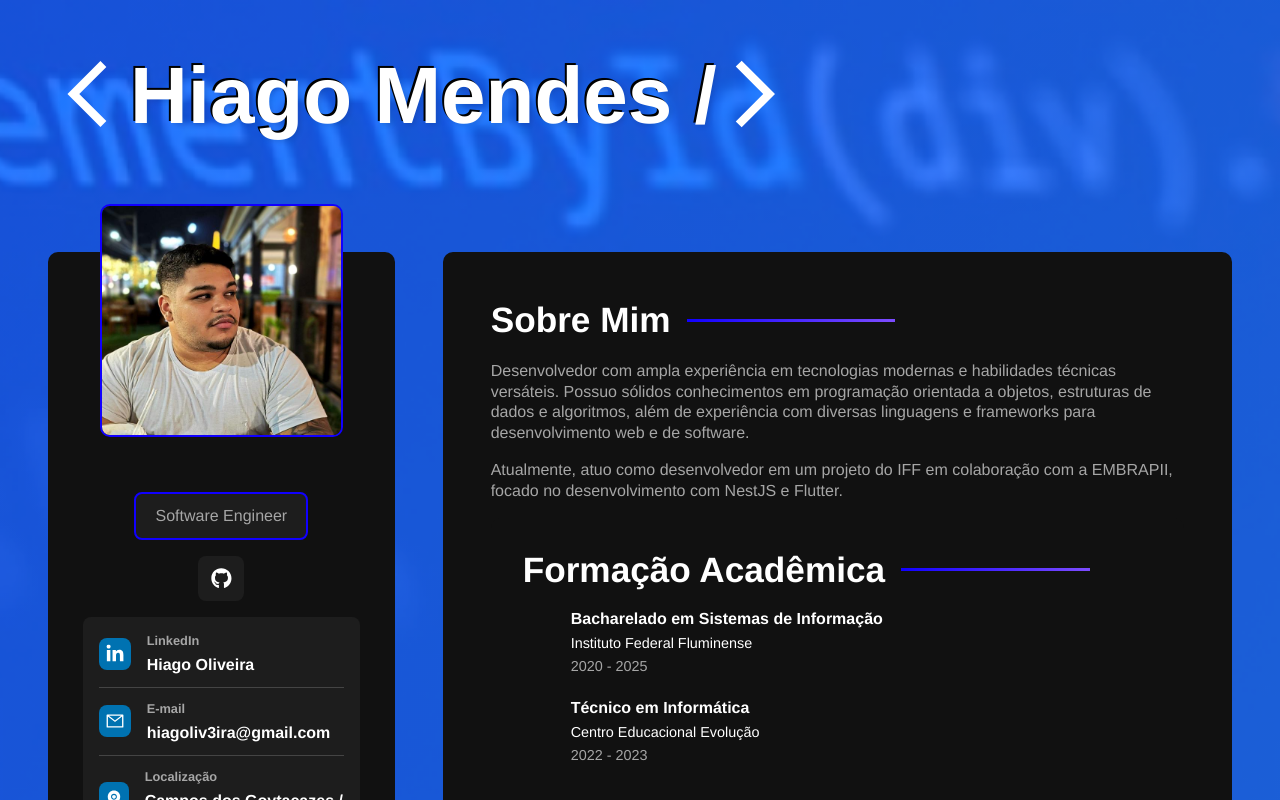
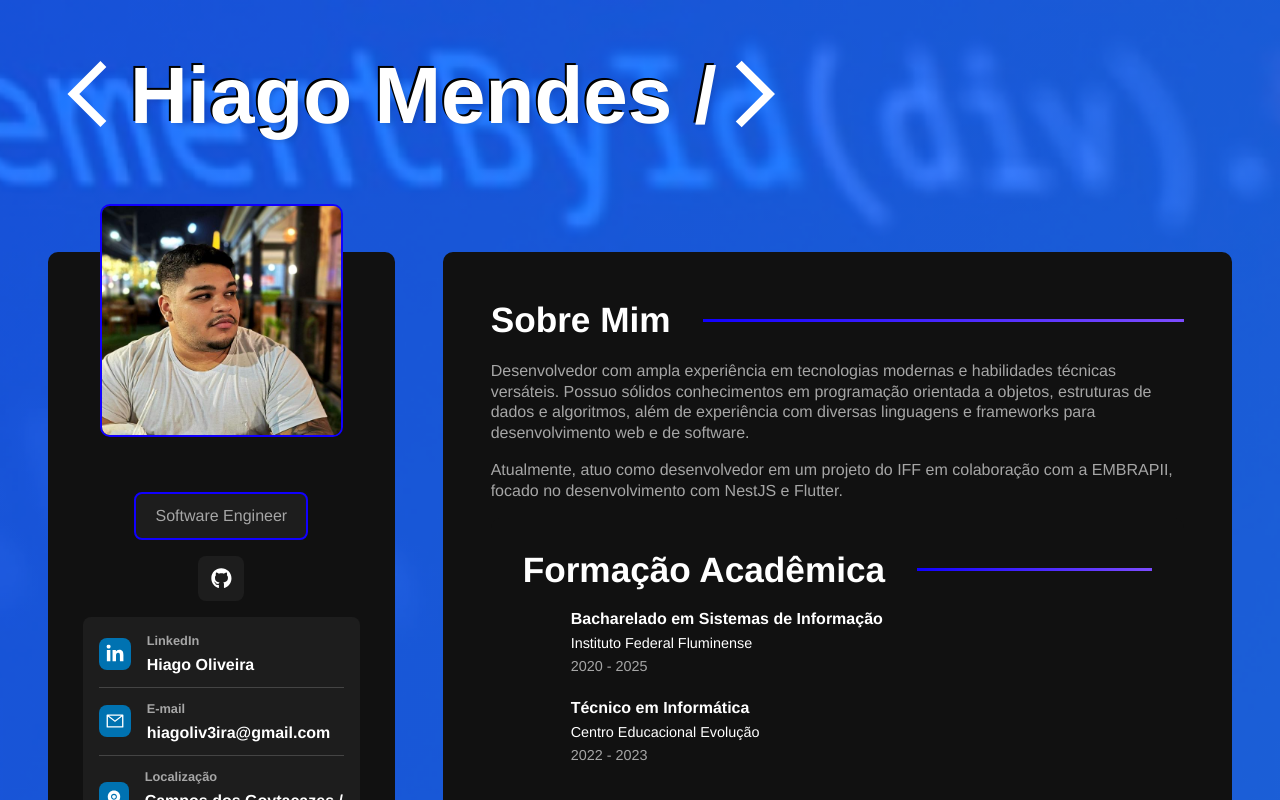
Before and after one commit to hiag0liveira/Portfolio, a React (Vite) app: page / in a window 1280 px wide. Shown: the top 800 px of the page. Built offline with nearby package versions, Linux system fonts and the light colour scheme; some icons are missing.

Commit message:
Refactor maincontent.sass and mixins.sass

```diff
--- a/src/styles/components/maincontent.sass
+++ b/src/styles/components/maincontent.sass
@@ -18,12 +18,15 @@
         font-size: 2.2rem
         margin-bottom: 1.3rem
         @include mixins.center
-        justify-content: start
+        justify-content: space-between
         gap: 1rem
 
         &:after
             @include mixins.gradient-border
-
+            display: inline-block
+            width: auto
+            flex-grow: 1
+            margin-left: 1rem
 
     p
         color: variables.$text-color-secondary
--- a/src/styles/mixins.sass
+++ b/src/styles/mixins.sass
@@ -16,7 +16,7 @@
     content: ""
     background: variables.$gradient
     height: 3px
-    width: 30%
+    width: 100%
 
 @mixin box-shadow($color, $opacity: 0.2, $x: 0px, $y: 4px, $blur: 10px)
   box-shadow: $x $y $blur rgba($color, $opacity)
```
